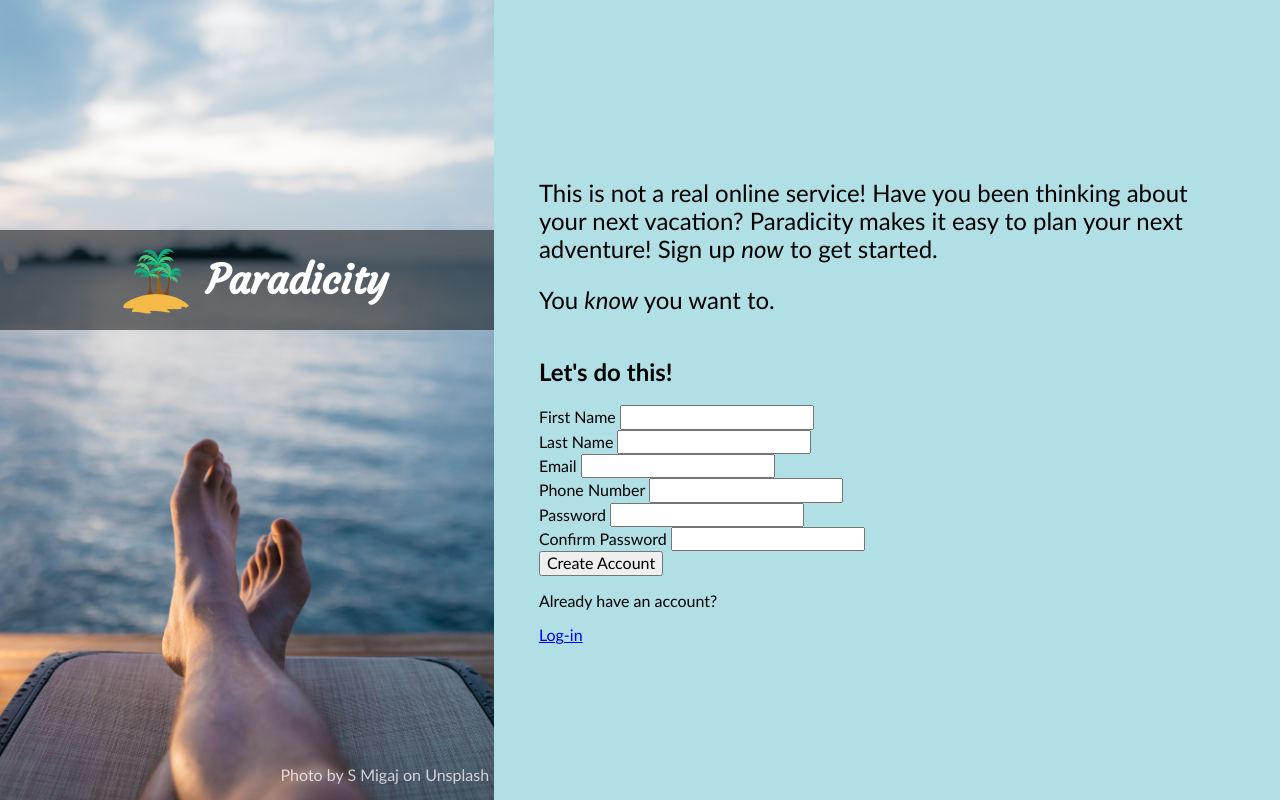
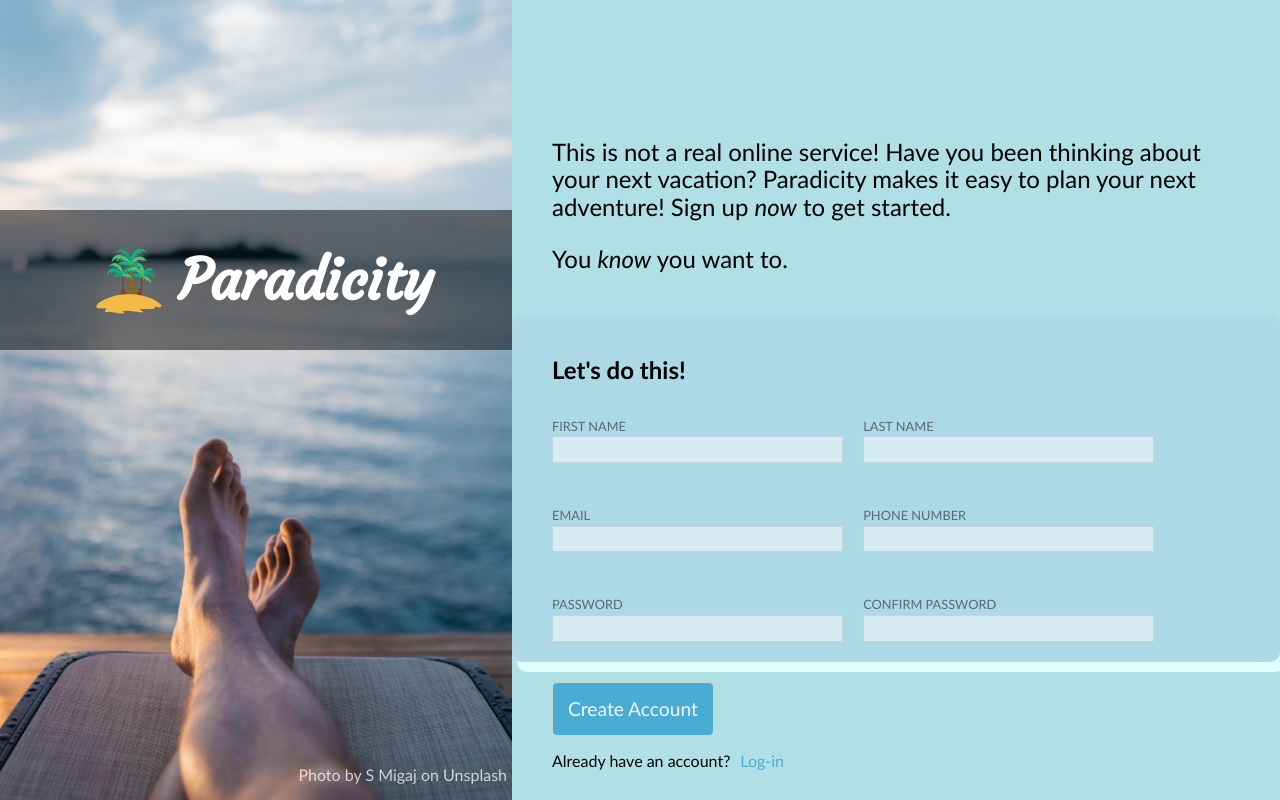
Before and after one commit to FamousAmos/paradicity, a plain HTML site: page index.html in a window 1280 px wide. Drawn offline with Linux system fonts and the light colour scheme.

Commit message:
Styles form

```diff
--- a/index.html
+++ b/index.html
@@ -25,8 +25,8 @@
     <div class="main-content">
       <div class="dummy-text">
         <p>This is not a real online service! Have you been thinking about your next vacation? Paradicity makes it easy
-          to plan your next adventure! Sign up <i>now</i> to get started.</p>
-        <p>You <i>know</i> you want to.</p>
+          to plan your next adventure! Sign up <em>now</em> to get started.</p>
+        <p>You <em>know</em> you want to.</p>
       </div>
       <form action="#" method="post">
         <div class="contact-details">
--- a/styles/style.css
+++ b/styles/style.css
@@ -5,7 +5,38 @@ body {
 h1 {
   color: white;
   font-family: 'Courgette', cursive;
-  font-size: 2.5rem;
+  font-size: 3.5rem;
+}
+
+input {
+  padding: 5px 10px;
+  margin-top: 3px;
+  border: 1px solid lightgrey;
+}
+
+input:focus {
+  border: 3px solid rgb(73, 172, 211);
+  outline: none;
+}
+
+button {
+  background-color: rgb(73, 172, 211);
+  color: aliceblue;
+  margin-left: 40px;
+  margin-top: 20px;
+  padding: 15px;
+  border: 1px solid lightgray;
+  border-radius: 5px;
+  font-size: 1.2rem;
+}
+
+a {
+  text-decoration: none;
+  color: rgb(73, 172, 211);
+}
+
+a:visited {
+  color: rgb(73, 172, 211);
 }
 
 .container {
@@ -53,11 +84,52 @@ h1 {
   flex-direction: column;
   justify-content: center;
   background-color: powderblue;
-  padding-left: 3.5vw;
 }
 
 .dummy-text {
   width: 90%;
   font-weight: 500;
   font-size: 1.5rem;
+  padding: 100px 20px 20px 40px;
 }
+
+.form-title {
+  width: 100%;
+  font-size: 1.5em;
+  /* text-align: center; */
+  margin-bottom: -10px;
+}
+
+.contact-details {
+  background-color: lightblue;
+  display: flex;
+  flex-flow: row wrap;
+  /* justify-content: center; */
+  gap: 20px;
+  padding-left: 40px;
+  padding-top: 20px;
+  padding-bottom: 20px;
+  border-radius: 10px;
+  box-shadow: 5px 10px lightcyan;
+}
+
+.input {
+  width: 40%;
+  margin-top: 10px;
+  padding-top: 15px;
+  display: flex;
+  flex-flow: column wrap;
+  font-size: 0.8rem;
+  text-transform: uppercase;
+  opacity: 50%;
+}
+
+.log-in {
+  padding-left: 40px;
+  display: flex;
+  align-items: center;
+}
+
+.log-in p {
+  margin-right: 10px;
+}
```
